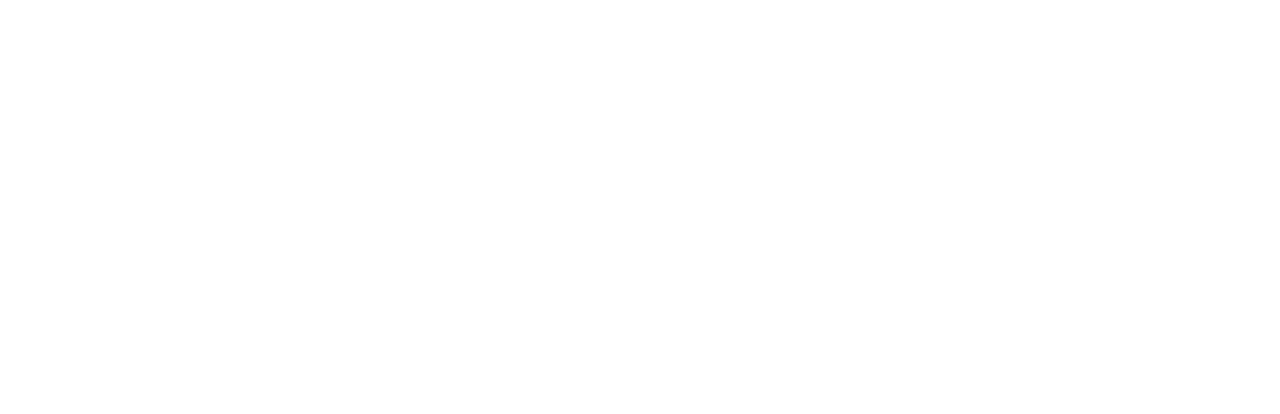
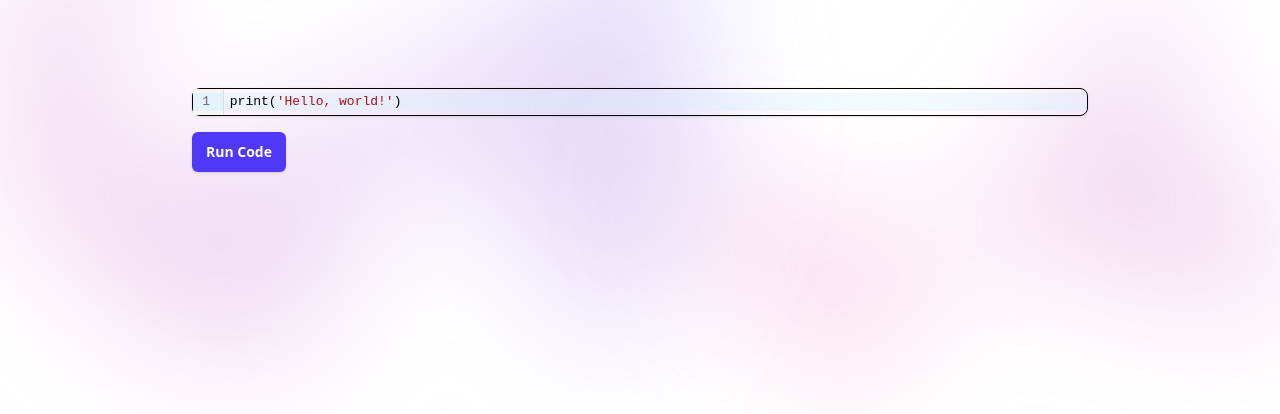
Before and after one commit to farahnazhoque/agentic-programming-tutor, a React (Vite) app in the folder frontend/: page /ide in a window 1280 px wide. Before the commit this address had no page. Shown: the top 414 px of the page. Built offline with nearby package versions, Linux system fonts and the light colour scheme.

Commit message:
fixed IDE

```diff
--- a/frontend/package.json
+++ b/frontend/package.json
@@ -10,9 +10,15 @@
     "preview": "vite preview"
   },
   "dependencies": {
+    "@codemirror/basic-setup": "^0.20.0",
+    "@codemirror/lang-javascript": "^6.2.3",
+    "@codemirror/lang-python": "^6.1.7",
+    "@codemirror/view": "^6.36.4",
     "@headlessui/react": "^2.2.0",
     "@heroicons/react": "^2.2.0",
     "@tailwindcss/vite": "^4.0.9",
+    "@uiw/react-codemirror": "^4.23.10",
+    "codemirror": "^6.0.1",
     "react": "^19.0.0",
     "react-dom": "^19.0.0",
     "react-router-dom": "^7.2.0",
--- a/frontend/src/pages/App.jsx
+++ b/frontend/src/pages/App.jsx
@@ -2,11 +2,13 @@
 import { Routes, Route } from 'react-router-dom'
 import Home from './Home'
 import Prompt from './Prompt'
+import IDE from './IDE'
 function App() {
   return (
     <Routes>
       <Route path="/" element={<Home />} />
       <Route path="/prompt" element={<Prompt />} />
+      <Route path="/ide" element={<IDE />} />
     </Routes>
   )
 }
--- /dev/null
+++ b/frontend/src/pages/IDE.jsx
@@ -0,0 +1,71 @@
+import {javascript} from "@codemirror/lang-javascript"
+import {EditorView, basicSetup} from "codemirror"
+import {useEffect, useRef} from "react"
+import {python} from "@codemirror/lang-python"
+
+export default function IDE() {
+  const editorRef = useRef(null);
+  const viewRef = useRef(null);
+
+  useEffect(() => {
+    viewRef.current = new EditorView({
+      doc: "print('Hello, world!')",
+      parent: editorRef.current,
+      extensions: [
+        basicSetup,
+        python()
+      ]
+    });
+
+    // Cleanup on unmount
+    return () => {
+      viewRef.current.destroy();
+    };
+  }, []);
+
+  return (
+    <div className="bg-white">
+      <div className="relative isolate px-6 pt-14 lg:px-8">
+        <div
+          aria-hidden="true"
+          className="absolute inset-x-0 -top-40 -z-10 transform-gpu overflow-hidden blur-3xl sm:-top-80"
+        >
+          <div
+            style={{
+              clipPath:
+                'polygon(74.1% 44.1%, 100% 61.6%, 97.5% 26.9%, 85.5% 0.1%, 80.7% 2%, 72.5% 32.5%, 60.2% 62.4%, 52.4% 68.1%, 47.5% 58.3%, 45.2% 34.5%, 27.5% 76.7%, 0.1% 64.9%, 17.9% 100%, 27.6% 76.8%, 76.1% 97.7%, 74.1% 44.1%)',
+            }}
+            className="relative left-[calc(50%-11rem)] aspect-1155/678 w-[36.125rem] -translate-x-1/2 rotate-[30deg] bg-linear-to-tr from-[#ff80b5] to-[#9089fc] opacity-30 sm:left-[calc(50%-30rem)] sm:w-[72.1875rem]"
+          />
+        </div>
+
+        <div className="mx-auto max-w-4xl py-8">
+          <div ref={editorRef} className="mb-4 border rounded-lg shadow-sm"></div>
+
+          <button
+            className="rounded-md bg-indigo-600 px-3.5 py-2.5 text-sm font-semibold text-white shadow-sm hover:bg-indigo-500 focus-visible:outline focus-visible:outline-2 focus-visible:outline-offset-2 focus-visible:outline-indigo-600"
+            onClick={() => {
+              const code = viewRef.current.state.doc.toString();
+              console.log(code);
+            }}
+          >
+            Run Code
+          </button>
+        </div>
+
+        <div
+          aria-hidden="true"
+          className="absolute inset-x-0 top-[calc(100%-13rem)] -z-10 transform-gpu overflow-hidden blur-3xl sm:top-[calc(100%-30rem)]"
+        >
+          <div
+            style={{
+              clipPath:
+                'polygon(74.1% 44.1%, 100% 61.6%, 97.5% 26.9%, 85.5% 0.1%, 80.7% 2%, 72.5% 32.5%, 60.2% 62.4%, 52.4% 68.1%, 47.5% 58.3%, 45.2% 34.5%, 27.5% 76.7%, 0.1% 64.9%, 17.9% 100%, 27.6% 76.8%, 76.1% 97.7%, 74.1% 44.1%)',
+            }}
+            className="relative left-[calc(50%+3rem)] aspect-1155/678 w-[36.125rem] -translate-x-1/2 bg-linear-to-tr from-[#ff80b5] to-[#9089fc] opacity-30 sm:left-[calc(50%+36rem)] sm:w-[72.1875rem]"
+          />
+        </div>
+      </div>
+    </div>
+  );
+}
--- a/frontend/src/pages/Prompt.jsx
+++ b/frontend/src/pages/Prompt.jsx
@@ -3,7 +3,7 @@
 import { useState } from 'react'
 import { Dialog, DialogPanel } from '@headlessui/react'
 import { Bars3Icon, XMarkIcon } from '@heroicons/react/24/outline'
-
+import { Link } from 'react-router-dom'
 const navigation = [
   { name: 'Product', href: '#' },
   { name: 'Features', href: '#' },
@@ -14,7 +14,7 @@
 export default function Home() {
   const [mobileMenuOpen, setMobileMenuOpen] = useState(false)
   const [prompt, setPrompt] = useState('')
-  const [attempts, setAttempts] = useState(1)
+  const [attempts, setAttempts] = useState(3)
   const [language, setLanguage] = useState('Python')
 
   return (
@@ -166,11 +166,10 @@
               <option value="Swift">Swift</option>
               <option value="Kotlin">Kotlin</option>
               </select>
-              <button
-                className="rounded-md mt-4 bg-indigo-600 px-3.5 py-2.5 text-sm font-semibold text-white shadow-sm hover:bg-indigo-500 focus-visible:outline focus-visible:outline-2 focus-visible:outline-offset-2 focus-visible:outline-indigo-600"
+              <Link to="/ide" className="rounded-md mt-4 bg-indigo-600 px-3.5 py-2.5 text-sm font-semibold text-white shadow-sm hover:bg-indigo-500 focus-visible:outline focus-visible:outline-2 focus-visible:outline-offset-2 focus-visible:outline-indigo-600"
               >
                 Start Learning
-              </button>
+              </Link>
             </div>
           </div>
         </div>
```
Also changed, not shown: 1 other file (tests, documents, lock files or other folders).
